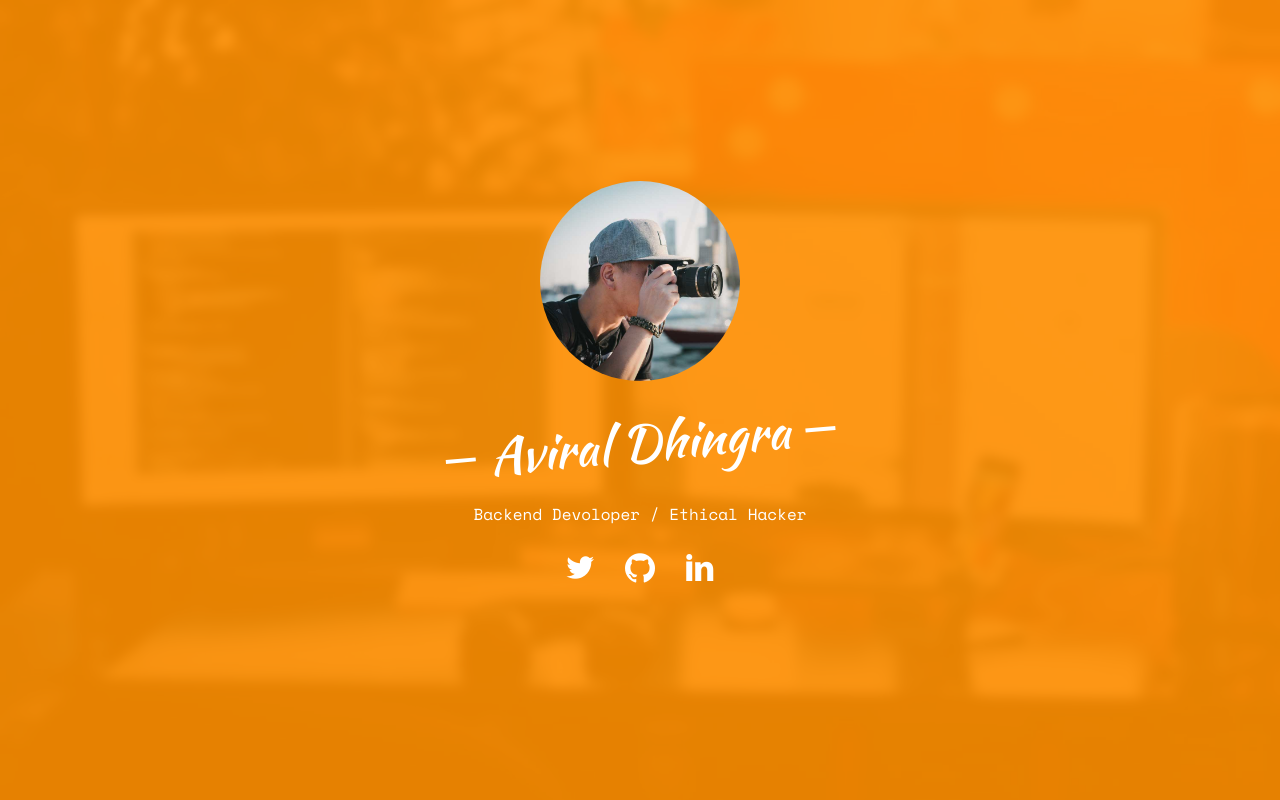
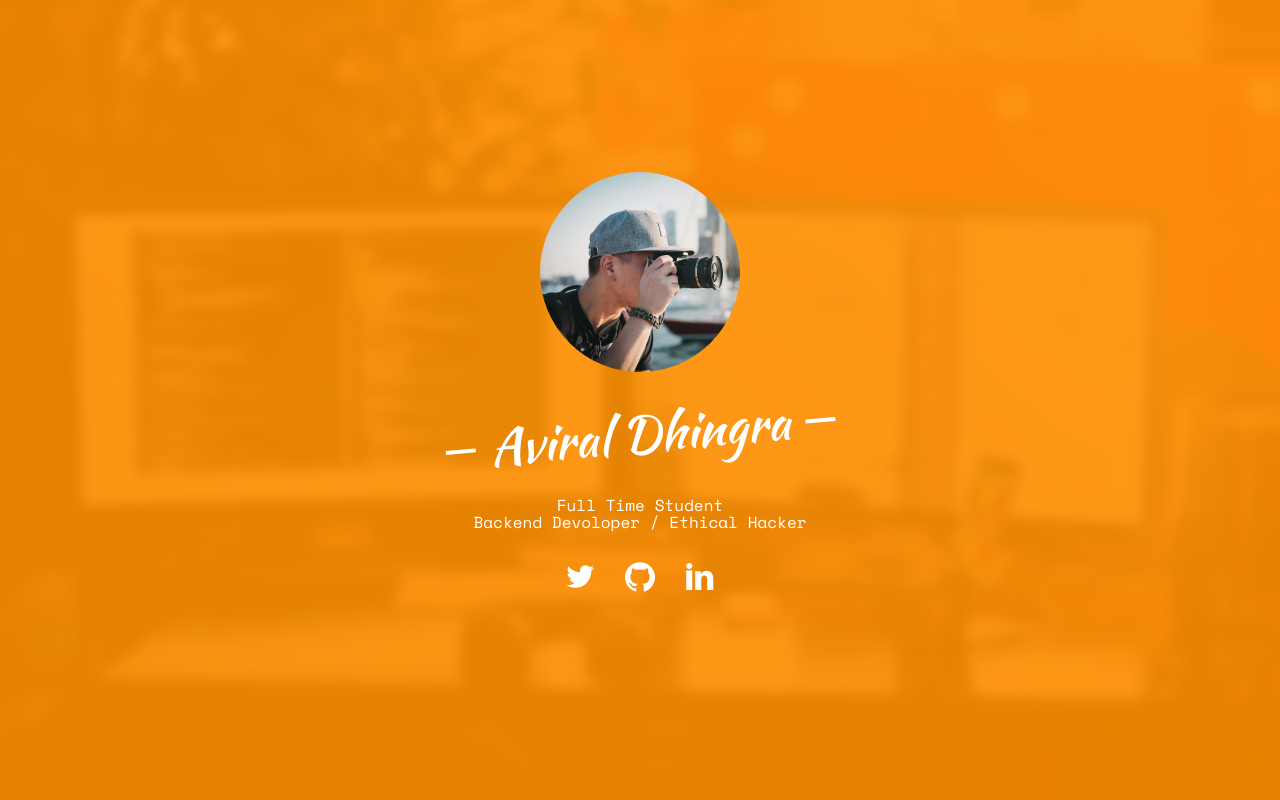
Before and after one commit to AviralDhingra/AviralDhingra.github.io, a plain HTML site: page index.html in a window 1280 px wide. Shown: the top 800 px of the page. Drawn offline with nearby package versions, Linux system fonts and the light colour scheme; some packages are replaced by stand-ins of ours; no server answers; files whose address does not match are found by name.

Commit message:
Update Logo

```diff
--- a/index.html
+++ b/index.html
@@ -3,7 +3,10 @@
 	<head>
 	<meta charset="utf-8">
 	<meta http-equiv="X-UA-Compatible" content="IE=edge">
+
 	<title>Aviral Dhingra</title>
+	<link rel="shortcut icon" type="image/x-icon" href="images\logo.ico" />
+
 	<meta name="viewport" content="width=device-width, initial-scale=1">
 	<meta name="description" content="Free HTML5 Website Template by freehtml5.co" />
 	<meta name="keywords" content="free website templates, free html5, free template, free bootstrap, free website template, html5, css3, mobile first, responsive" />
@@ -69,7 +72,7 @@
 						<div class="display-tc js-fullheight animate-box" data-animate-effect="fadeIn">
 							<div class="profile-thumb" style="background: url(images/user-3.jpg);"></div>
 							<h1><span>Aviral Dhingra</span></h1>
-							<h3><span>Backend Devoloper / Ethical Hacker</span></h3>
+							<h3><span>Full Time Student<br>Backend Devoloper / Ethical Hacker</span></h3>
 							<p>
 								<ul class="fh5co-social-icons">
 									<li><a href="https://twitter.com/dhingra_aviral"><i class="icon-twitter2"></i></a></li>
```
Also changed, not shown: images/logo.ico (added).
